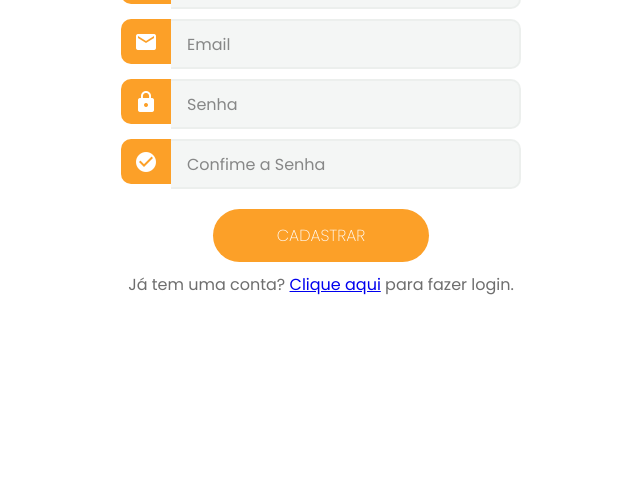
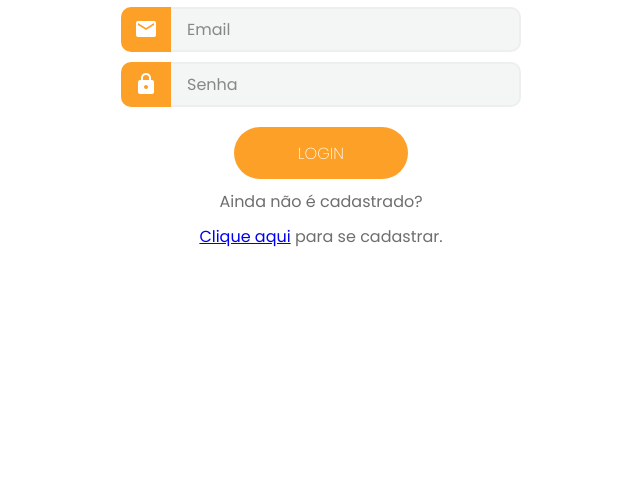
Before and after one commit to gustavo-silva98/Todo-List, a plain HTML site: page frontend/index.html in a window 1280 px wide. Shown: the part 318-800 px from the top of the page, without its empty margins (319-959 px from the left). Drawn offline with Linux system fonts and the light colour scheme.

Commit message:
Feito ajustes no css, criado front de login e front de catstatus 200

```diff
--- a/frontend/app.js
+++ b/frontend/app.js
@@ -22,7 +22,6 @@ function enviarCadastro() {
         senha: senha,
         confirmar_senha: senhaConfirmacao
     };
-    alert('Dados do cadastro: ' + JSON.stringify(data)); // Exibe os dados no console para depuração
     fetch('http://127.0.0.1:8000/auth/cadastro', {
         method: 'POST',
         headers: { 'Content-Type': 'application/json' },
--- a/frontend/index.html
+++ b/frontend/index.html
@@ -9,7 +9,7 @@
         <title>Generic Ist</title>
     </head>
     <body>
-        <div class="wrapper-ativo" data-pagina="cadastro" id ="cadastro">
+        <div class="wrapper" data-pagina="cadastro" id ="cadastro">
             <h1>Cadastre-se</h1>
             <form>
                 <div>
@@ -32,11 +32,28 @@
                 <p1> Já tem uma conta? <a href="#" onclick="mudarPagina('login')">Clique aqui</a> para fazer login. </p1>
             </form>
         </div>
-        <div class="wrapper" data-pagina="login" id ="login">
+        <div class="wrapper-ativo" data-pagina="login" id ="login">
             <h1>Login</h1>
-            <img src="calma ai paizao.jpg" alt="Calma ai paizao" class="calma-ai-paizao"
-                onclick="mudarPagina('cadastro')" type="button">
-            <p1> Ainda estamos construindo essa parte, amig@. </p1>
+            <form>
+                <div>
+                    <label for="email-input"><span class="material-icons">email</span></label>
+                    <input type="email" id="email-input" name="email" placeholder="Email" required>
+                </div>
+                <div>
+                    <label for="password-input"><span class="material-icons">lock</span></label>
+                    <input type="password" id="password-input" name="password" placeholder="Senha" required>
+                </div>
+                <button type="button" onclick="enviarCadastro()">LOGIN</button>
+                <p2> Ainda não é cadastrado?</p2>
+                <p3 ><a href="#" onclick="mudarPagina('cadastro')">Clique aqui</a> para se cadastrar.</p3>
+            </form>
+        </div>
+
+        <div class="wrapper" data-pagina="login-bem-sucedido" id="login-ok">
+            <h1>Login bem-sucedido!</h1>
+            <img src="https://http.cat/200" alt="cat status" class="cat-status200"
+                onclick="mudarPagina('cadastro')" type="'button">
+
         </div>
 
 </html>
--- a/frontend/style.css
+++ b/frontend/style.css
@@ -87,7 +87,7 @@ form input{
     box-sizing: border-box;
     flex-grow: 1;
     min-width: 0;
-    height: 50px;
+    height: 45px;
     padding: 1em;
     font: inherit;
     border-radius: 0 10px 10px 0;
@@ -135,10 +135,17 @@ form button:focus{
         border-radius: 0;
     }}
 
-img {
+img.calma-ai-paizao {
     border-radius: 20px 20px 20px 20px;
     box-shadow: #020202 0px 0px 5px 0px;
 }
+
+img.cat-status200 {
+    border-radius: 20px 20px 20px 20px;
+    box-shadow: #020202 0px 0px 5px 0px;
+    height: 250px;
+}
+
 .wrapper {
     transform: translateX(100%);
     opacity: 0;
```
